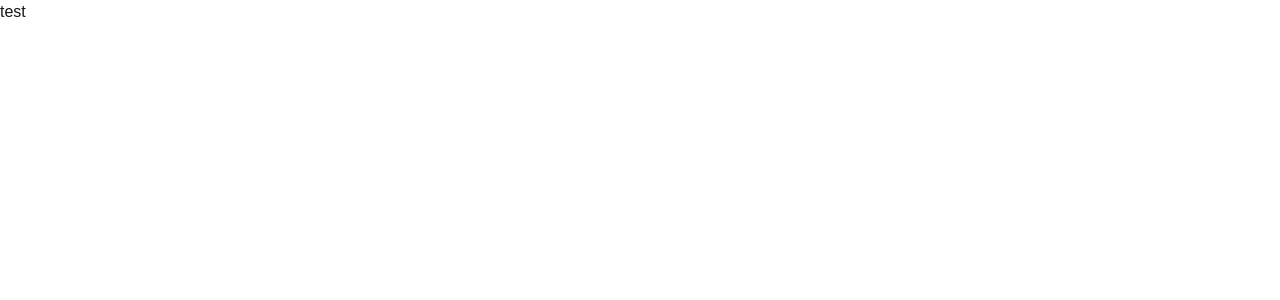
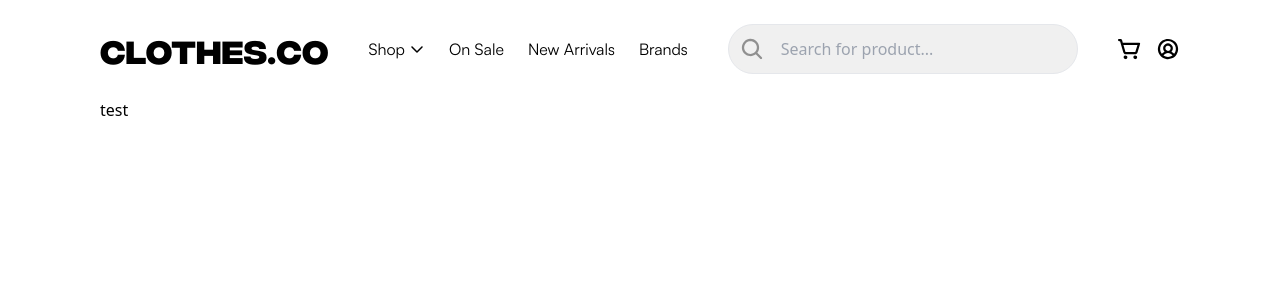
Before and after one commit to anugrahkresnaya/clothes.co, a Next.js app: page / in a window 1280 px wide. Shown: the top 300 px of the page. Built offline with nearby package versions, Linux system fonts and the light colour scheme.

Commit message:
feat: add navbar component and import in layout to be shared to all pages

```diff
--- a/app/globals.css
+++ b/app/globals.css
@@ -2,7 +2,34 @@
 @tailwind components;
 @tailwind utilities;
 
-:root {
+@font-face {
+  font-family: "IntegralCF";
+  src: url("/fonts/integralcf-bold.otf") format("opentype");
+}
+
+@font-face {
+  font-family: "Satoshi-Regular";
+  src: url("/fonts/Satoshi-Regular.otf") format("opentype");
+}
+
+@font-face {
+  font-family: "Satoshi-Bold";
+  src: url("/fonts/Satoshi-Bold.otf") format("opentype");
+}
+
+.integralCF {
+  font-family: "IntegralCF", sans-serif;
+}
+
+.satoshi-regular {
+  font-family: "Satoshi-Regular", sans-serif;
+}
+
+.satoshi-bold {
+  font-family: "Satoshi-Bold", sans-serif;
+}
+
+/* :root {
   --background: #ffffff;
   --foreground: #171717;
 }
@@ -24,4 +51,4 @@ body {
   .text-balance {
     text-wrap: balance;
   }
-}
+} */
--- a/app/layout.tsx
+++ b/app/layout.tsx
@@ -1,6 +1,7 @@
 import type { Metadata } from "next";
 import localFont from "next/font/local";
 import "./globals.css";
+import Navbar from "@/components/navbar";
 
 const geistSans = localFont({
   src: "./fonts/GeistVF.woff",
@@ -14,8 +15,8 @@ const geistMono = localFont({
 });
 
 export const metadata: Metadata = {
-  title: "Create Next App",
-  description: "Generated by create next app",
+  title: "Buy clothes here",
+  description: "Buy some clothes from popular brand",
 };
 
 export default function RootLayout({
@@ -28,7 +29,8 @@ export default function RootLayout({
       <body
         className={`${geistSans.variable} ${geistMono.variable} antialiased`}
       >
-        {children}
+        <Navbar />
+        <main className="mx-[100px]">{children}</main>
       </body>
     </html>
   );
--- /dev/null
+++ b/components/navbar.tsx
@@ -0,0 +1,35 @@
+import Image from "next/image";
+import cart from "@/public/cart.svg";
+import profile from "@/public/profile.svg";
+import search from "@/public/search.svg";
+import chevDown from "@/public/chevron-down.svg"
+
+const Navbar = () => {
+  return (
+    <nav className="flex gap-x-10 justify-between px-[100px] align-middle items-center py-6 sticky top-0 bg-white">
+      <h1 className="font-bold text-[32px] integralCF">CLOTHES.CO</h1>
+      <ul className="flex gap-x-6 satoshi-regular items-center">
+        <li className="flex flex-row items-center">Shop <span className="ml-1"><Image src={chevDown} height={16} width={16} alt="chevron down" /></span></li>
+        <li>On Sale</li>
+        <li>New Arrivals</li>
+        <li>Brands</li>
+      </ul>
+      <div className="flex-grow flex justify-center relative">
+        <input
+          type="text"
+          placeholder="Search for product..."
+          className="bg-[#F0F0F0] w-full flex border rounded-[65px] py-3 pl-[52px] pr-4"
+        />
+        <div className="absolute left-3 top-1/2 transform -translate-y-1/2">
+          <Image src={search} width={24} height={24} alt="search" />
+        </div>
+      </div>
+      <div className="flex gap-x-[14px]">
+        <Image src={cart} width={24} height={24} alt="cart" />
+        <Image src={profile} width={24} height={24} alt="profile" />
+      </div>
+    </nav>
+  );
+};
+
+export default Navbar;
```
